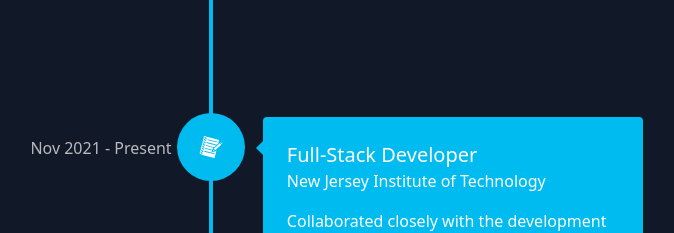
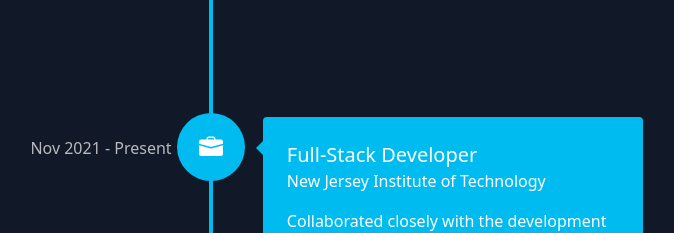
Before and after one commit to kanishk44/portfolio, a Next.js app: page / in a window 1280 px wide. Shown: the part 4980-5213 px from the top of the page, without its empty margins (429-1103 px from the left). Built offline with nearby package versions, Linux system fonts and the light colour scheme.

Commit message:
Updated profile

```diff
--- a/components/timeline.js
+++ b/components/timeline.js
@@ -55,7 +55,7 @@ const Timeline = ({ darkMode }) => {
             boxShadow: "0 0 0 4px #00bbf0",
           }}
           // Replace IconComponent with your custom icon component
-          icon={<GiNotebook />}
+          icon={<BsFillBriefcaseFill />}
         >
           <h3 className="text-white text-xl">Full-Stack Developer</h3>
           <h4 className="vertical-timeline-element-subtitle">
```
